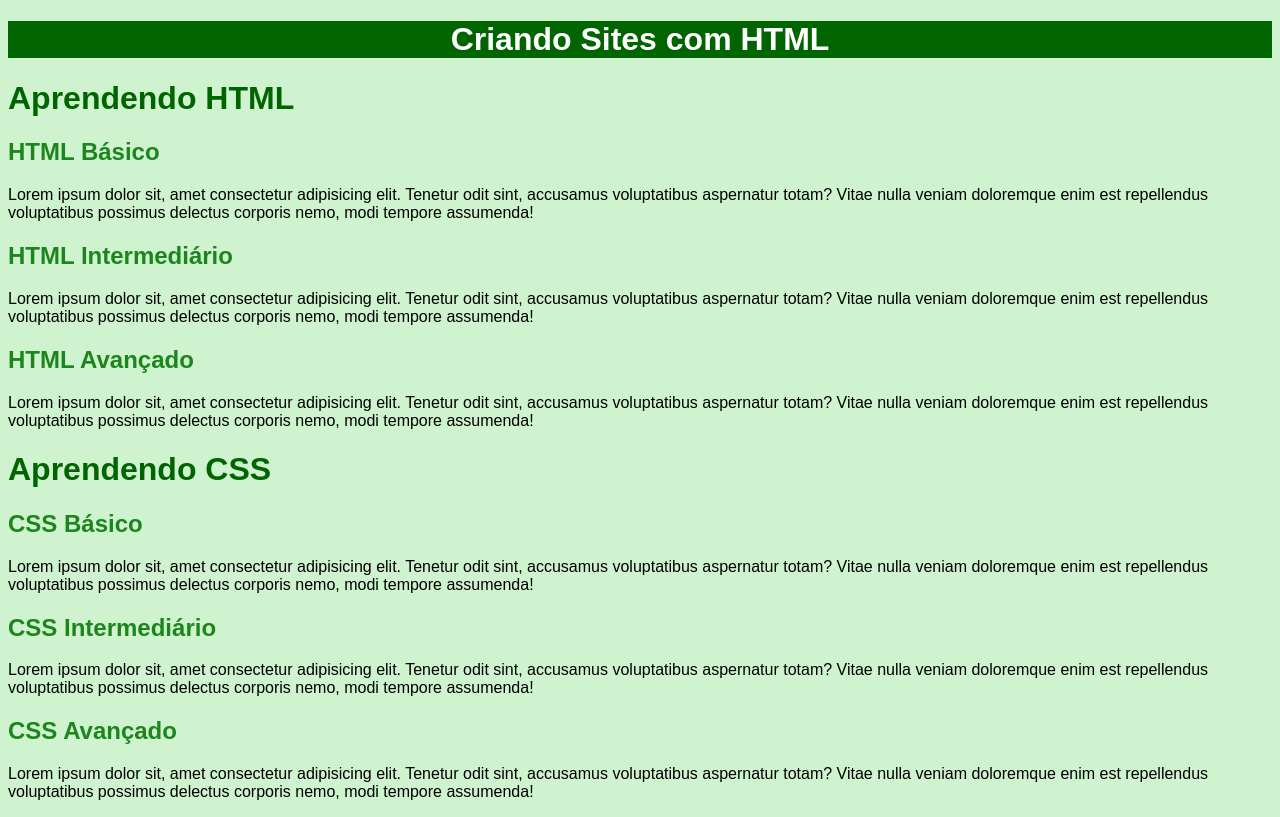
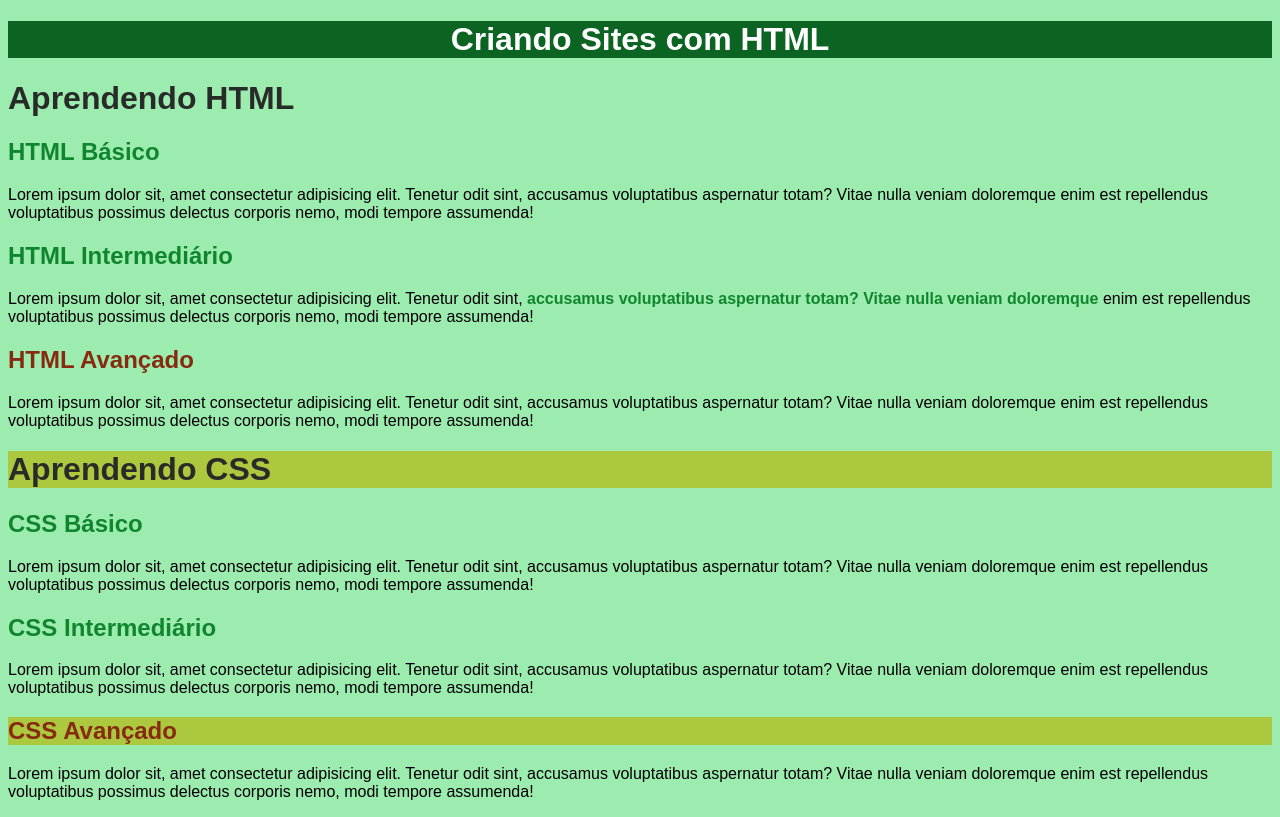
Before and after one commit to machado-vitor-santos/html-css, a plain HTML site: page Estudos/HTML e CSS/Ex019/seletor01.html in a window 1280 px wide. Drawn offline with Linux system fonts and the light colour scheme.

Commit message:
Class em HTML
h2 class="basico">HTML Básico</h2> <!--Class dá nome a dois ou mais elementos que compartilham o mesmo estilo-->

Em CSS
item.nomedaclass{

}

obs. não dê nome as suas classes pela forma, e sim pela função. E o id sobrepõem as funções de classe.

```diff
--- a/Estudos/HTML e CSS/Ex019/seletor01.html
+++ b/Estudos/HTML e CSS/Ex019/seletor01.html
@@ -9,28 +9,28 @@
 <body>
     <h1 id="principal">Criando Sites com HTML</h1> <!--id = 'nome específico da TAG em questão'-->
     <h1>Aprendendo HTML</h1>
-    <h2>HTML Básico</h2>
+    <h2 class="basico">HTML Básico</h2> <!--Class dá nome a dois ou mais elementos que compartilham o mesmo estilo--> <!--obs. não dê nome as suas classes pela forma, e sim pela função. class="intermediario"-->
     <p>
         Lorem ipsum dolor sit, amet consectetur adipisicing elit. Tenetur odit sint, accusamus voluptatibus aspernatur totam? Vitae nulla veniam doloremque enim est repellendus voluptatibus possimus delectus corporis nemo, modi tempore assumenda!
     </p>
-    <h2>HTML Intermediário</h2>
+    <h2 class="intermediario">HTML Intermediário</h2>
+    <p>
+        Lorem ipsum dolor sit, amet consectetur adipisicing elit. Tenetur odit sint, <spam class="basico">accusamus voluptatibus aspernatur totam? Vitae nulla veniam doloremque</spam> enim est repellendus voluptatibus possimus delectus corporis nemo, modi tempore assumenda!
+    </p>
+    <h2 class="avançado">HTML Avançado</h2>
     <p>
         Lorem ipsum dolor sit, amet consectetur adipisicing elit. Tenetur odit sint, accusamus voluptatibus aspernatur totam? Vitae nulla veniam doloremque enim est repellendus voluptatibus possimus delectus corporis nemo, modi tempore assumenda!
     </p>
-    <h2>HTML Avançado</h2>
+    <h1 class="destaque">Aprendendo CSS</h1>
+    <h2 class="basico">CSS Básico</h2>
     <p>
         Lorem ipsum dolor sit, amet consectetur adipisicing elit. Tenetur odit sint, accusamus voluptatibus aspernatur totam? Vitae nulla veniam doloremque enim est repellendus voluptatibus possimus delectus corporis nemo, modi tempore assumenda!
     </p>
-    <h1>Aprendendo CSS</h1>
-    <h2>CSS Básico</h2>
+    <h2 class="intermediario">CSS Intermediário</h2>
     <p>
         Lorem ipsum dolor sit, amet consectetur adipisicing elit. Tenetur odit sint, accusamus voluptatibus aspernatur totam? Vitae nulla veniam doloremque enim est repellendus voluptatibus possimus delectus corporis nemo, modi tempore assumenda!
     </p>
-    <h2>CSS Intermediário</h2>
-    <p>
-        Lorem ipsum dolor sit, amet consectetur adipisicing elit. Tenetur odit sint, accusamus voluptatibus aspernatur totam? Vitae nulla veniam doloremque enim est repellendus voluptatibus possimus delectus corporis nemo, modi tempore assumenda!
-    </p>
-    <h2>CSS Avançado</h2>
+    <h2 class="avançado destaque">CSS Avançado</h2> <!--Duas classes podem ser integradas através do elemento class = "nome1 nome2" interno a tag h2-->
     <p>
         Lorem ipsum dolor sit, amet consectetur adipisicing elit. Tenetur odit sint, accusamus voluptatibus aspernatur totam? Vitae nulla veniam doloremque enim est repellendus voluptatibus possimus delectus corporis nemo, modi tempore assumenda!
     </p>
--- a/Estudos/HTML e CSS/Ex019/style.css
+++ b/Estudos/HTML e CSS/Ex019/style.css
@@ -6,20 +6,37 @@ em HTML é class = em CSS .
 */
 
 body {
-    background-color: rgb(206, 243, 206);
+    background-color: #9cebaf;
     font-family: Arial, Helvetica, sans-serif;
 }
 
 h1 {
-    color: darkgreen;
+    color: #272c28;
 }
 
 h1#principal { /* # identifica o id = ""*/
     text-align: center;
     color: white;
-    background-color: darkgreen;
+    background-color: #0B6421;
 }
 
 h2 {
-    color: rgb(28, 133, 28);
+    color: #0F862D;
 }
+
+.basico { /* Identifica a class = "basico" */
+    color: #0F862D;
+    font-weight: bold;
+}
+
+h2.intermerdiario{/* Identifica a class = "intermediária", com origem no h2 */
+    color: #74860f;
+}
+
+h2.avançado{
+    color: #862b0f;
+}
+
+.destaque {
+    background-color: rgba(180, 180, 0, 0.644);
+}
```
